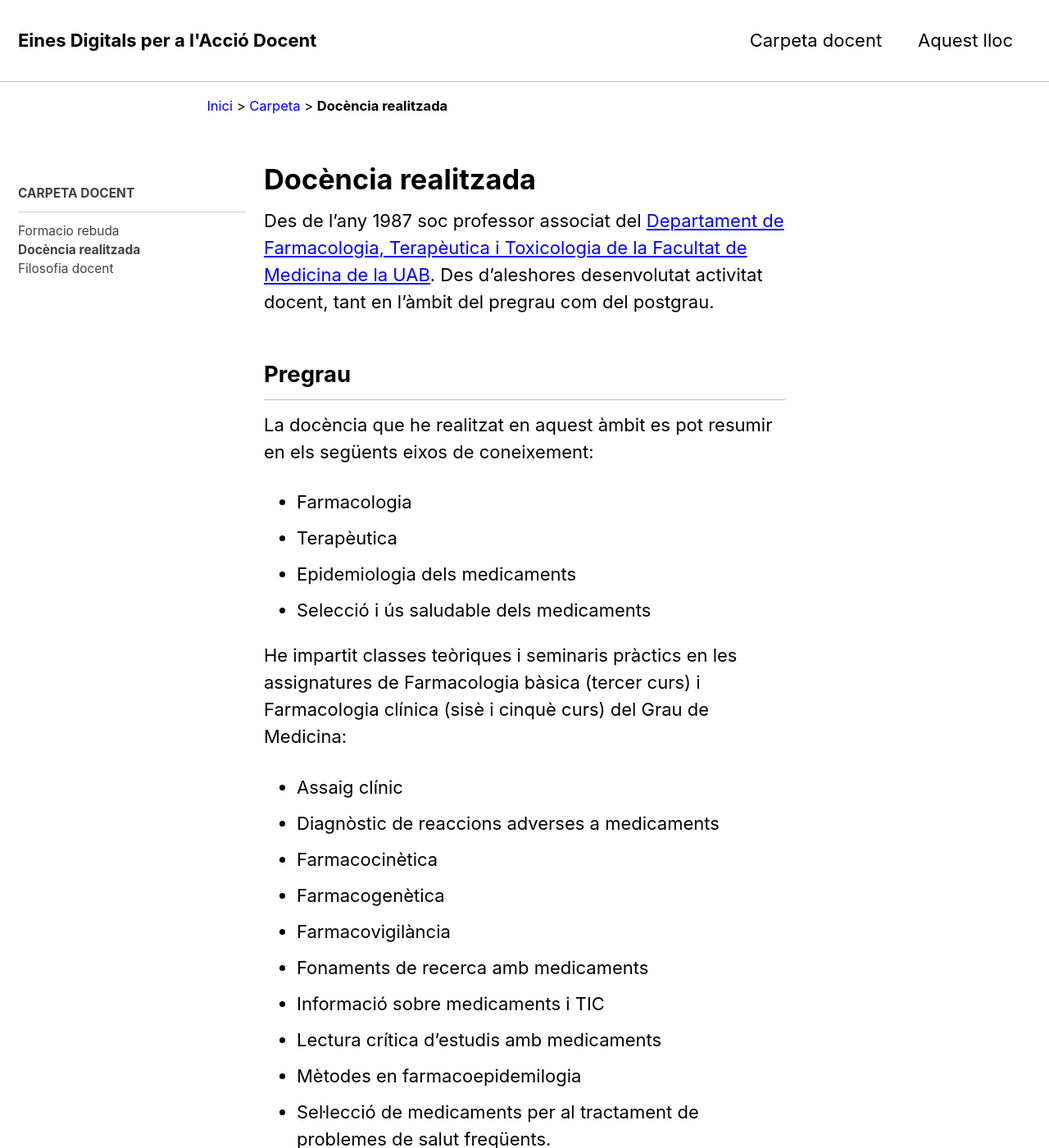
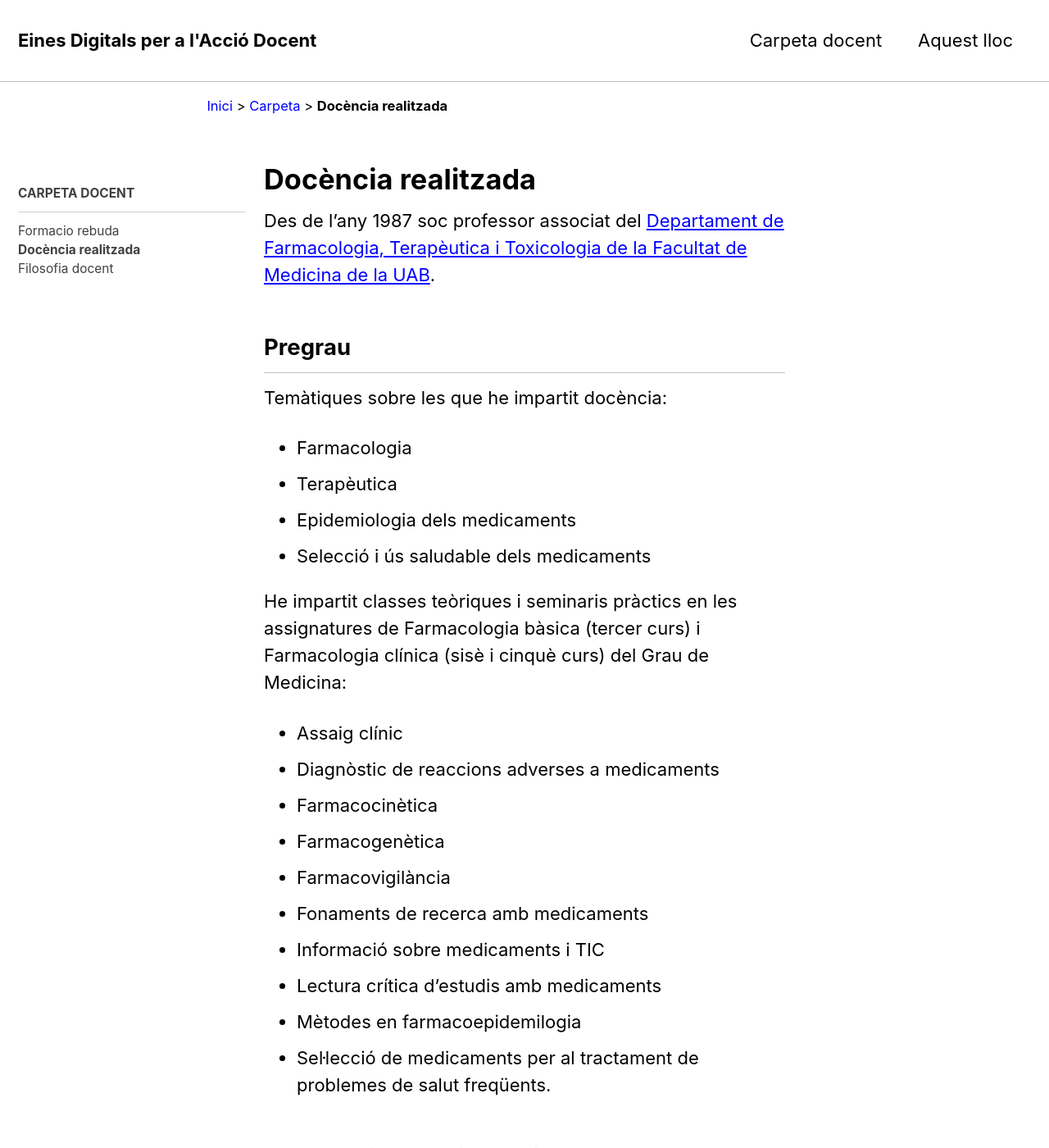
Before and after one commit to jepcastel/github.io, a Jekyll site: the page built from _carpeta/02Docencia-realitzada.md, in a window 1280 px wide and 1400 px high. Shown: the whole window at 82% size. Built offline with Jekyll 4.4.1, drawn with Linux system fonts in a browser that asks for light colours; nearby versions of some CDN libraries; some of the changed text lies outside the part shown.

Commit message:
Update 02Docencia-realitzada.md

```diff
--- a/_carpeta/02Docencia-realitzada.md
+++ b/_carpeta/02Docencia-realitzada.md
@@ -3,11 +3,11 @@ title: Docència realitzada
 published: true
 ---
 
-Des de l'any 1987 soc professor associat del <a href="http://www.uab.cat/departament/farmacologia-terapeutica-toxicologia/" target="_blank">Departament de Farmacologia, Terapèutica i Toxicologia de la Facultat de Medicina  de la  UAB</a>. Des d'aleshores desenvolutat activitat docent, tant en l'àmbit del pregrau com del postgrau.
+Des de l'any 1987 soc professor associat del <a href="http://www.uab.cat/departament/farmacologia-terapeutica-toxicologia/" target="_blank">Departament de Farmacologia, Terapèutica i Toxicologia de la Facultat de Medicina  de la  UAB</a>.
 
 ## Pregrau
 
- La docència que he realitzat en aquest àmbit es pot resumir en els següents eixos de coneixement:
+ Temàtiques sobre les que he impartit docència:
    * Farmacologia
    * Terapèutica
    * Epidemiologia dels medicaments
```
Also changed, not shown: other parts of _carpeta/02Docencia-realitzada.md (+1 -1 lines).
